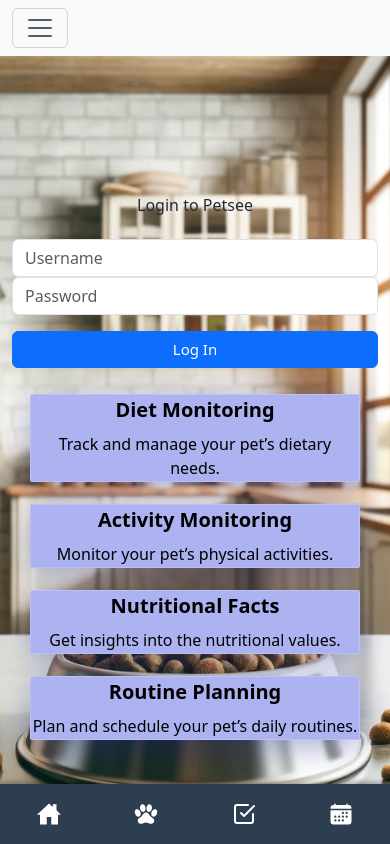
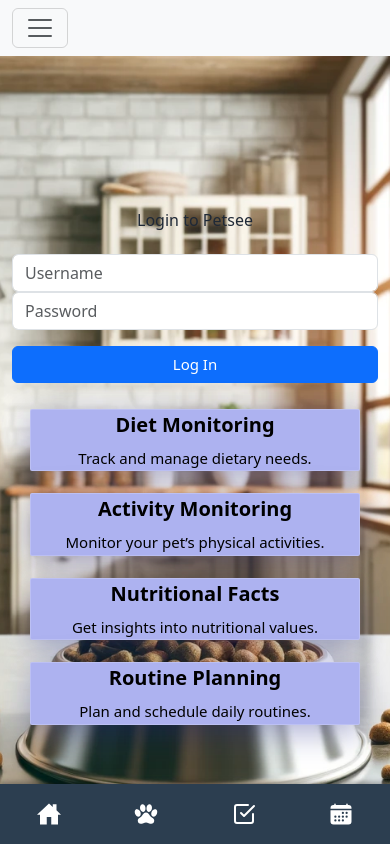
Before and after one commit to QuantomErik/Petsee-Pet-Monitor, a React (Vite) app: page /petsee/login in a window 390 px wide. Built offline with nearby package versions, Linux system fonts and the light colour scheme.

Commit message:
Adjust feature cards.

```diff
--- a/src/App.css
+++ b/src/App.css
@@ -125,6 +125,8 @@
   margin: 2px;
   color: black;
   margin-bottom: 20px;
+  height:120px;
+  justify-content: center;
 }
 
 .card-title {
@@ -742,5 +744,15 @@
   border-radius: 3px;
 }
 
+.card-title {
+  font-size: 1em;
+  font-weight: bold;
+  margin-bottom: 8px;
+}
+
+.card-description {
+  font-size: 15px;
+}
+
 
 }
--- a/src/components/Login/Login.jsx
+++ b/src/components/Login/Login.jsx
@@ -25,10 +25,10 @@
   const [showFlash, setShowFlash] = useState(false)
 
   const features = [
-    { title: 'Diet Monitoring', description: 'Track and manage your pet’s dietary needs.' },
+    { title: 'Diet Monitoring', description: 'Track and manage dietary needs.' },
     { title: 'Activity Monitoring', description: 'Monitor your pet’s physical activities.' },
-    { title: 'Nutritional Facts', description: 'Get insights into the nutritional values.' },
-    { title: 'Routine Planning', description: 'Plan and schedule your pet’s daily routines.' },
+    { title: 'Nutritional Facts', description: 'Get insights into nutritional values.' },
+    { title: 'Routine Planning', description: 'Plan and schedule daily routines.' },
   ]
 
   /**
```
